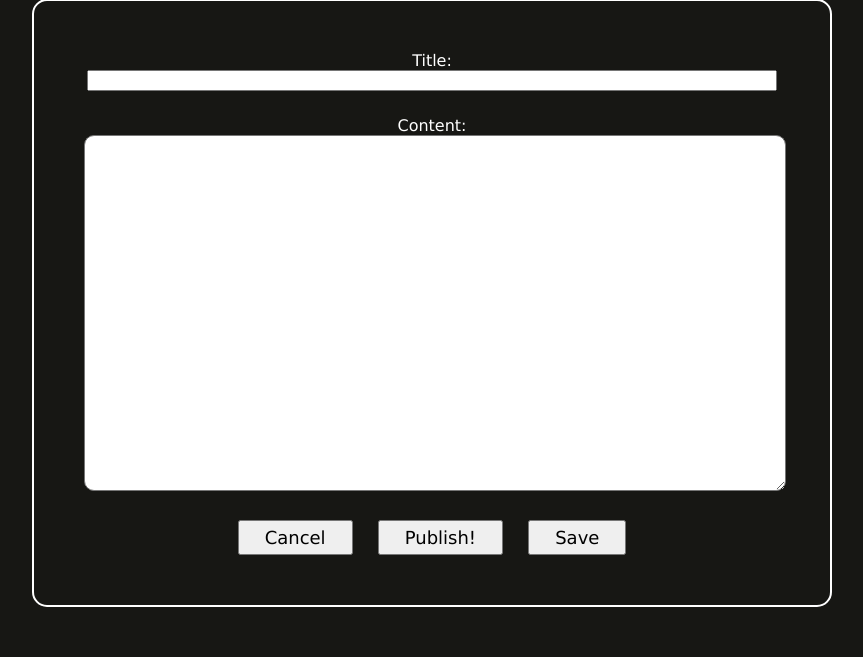
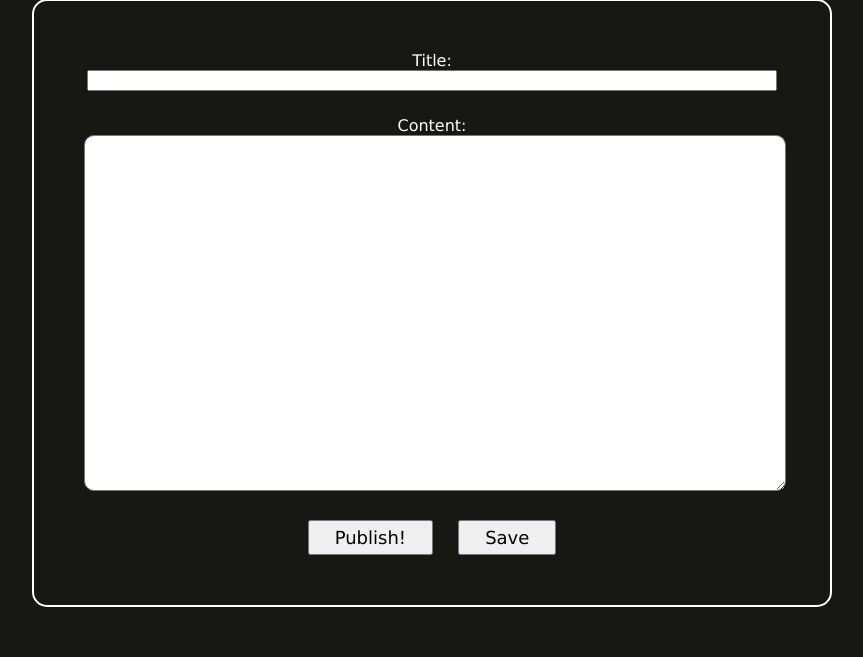
Before and after one commit to fpmuniz/bistromatica, a Django app: page /posts/edit/ in a window 1280 px wide. Shown: the part 149-806 px from the top of the page, without its empty margins (208-1071 px from the left). Run offline with Django 3.2, Linux system fonts and the light colour scheme; the visitor is signed in with stand-in values (Sample User, id 1); data comes from the database, SQL or seed files in the repository.

Commit message:
Remove unsafe "Cancel" button
It was sending sensitive information over GET methods.

```diff
--- a/blog/templates/blog/post_edit.html
+++ b/blog/templates/blog/post_edit.html
@@ -10,7 +10,7 @@ bistromática - edit post
 	<form method="post">
 		{% csrf_token %}
 		{{ form }}
-		<button formaction="{% url 'index' %}" formmethod ="get" formnovalidate="true">Cancel</button>
+		<!-- <button formaction="{% url 'index' %}" formmethod ="get" formnovalidate="true">Cancel</button> -->
 
 		{% if post.id %}
 		<button formaction="{% url 'post_delete' post.pk %}" formmethod="get">Delete</button>
```
